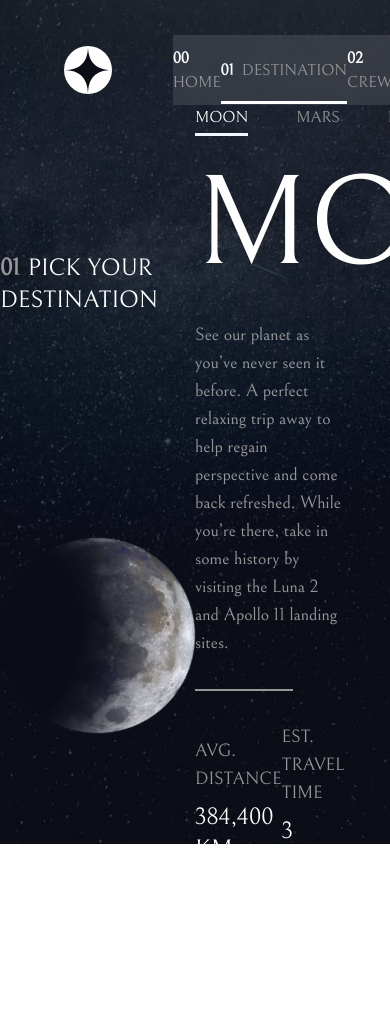
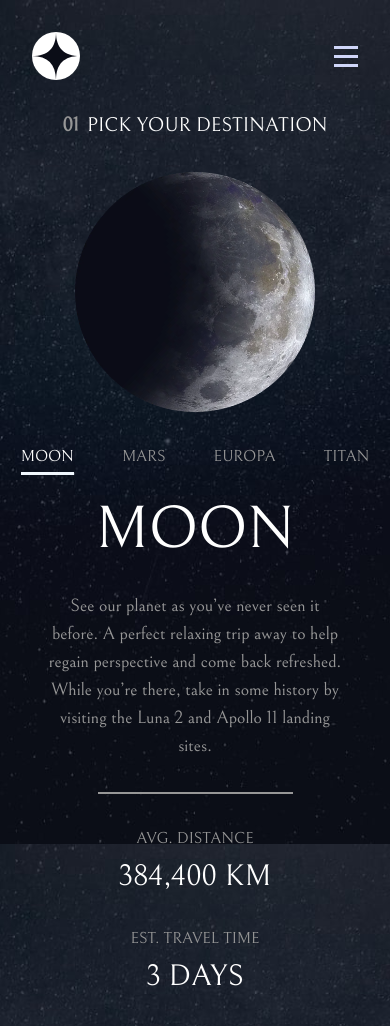
Before and after one commit to alisonnbarbosaa/space_tourism_multi-page_website, a React (Vite) app: page /destination_moon in a window 390 px wide. Before the commit the page ends 844 px from the top, so only its background shows below. Built offline with nearby package versions, Linux system fonts and the light colour scheme.

Commit message:
versão mobile do home e destination

```diff
--- a/src/App.jsx
+++ b/src/App.jsx
@@ -33,15 +33,15 @@ function AppContent() {
   useEffect(() => {
     // verifica qual é a página atual e muda a imagem do fundo de forma dinâmica
     if (location.pathname.startsWith("/destination")) {
-      setBg("bg-destination-desktop bg-cover bg-center"); // Cor para todas as páginas de destination
+      setBg("bg-destination bg-cover bg-center bg-fixed"); // Cor para todas as páginas de destination
     } else if (location.pathname.startsWith("/crew")) {
-      setBg("bg-crew-desktop bg-cover bg-center"); // Cor para todas as páginas de crew
+      setBg("bg-crew bg-cover bg-center"); // Cor para todas as páginas de crew
     } else if (location.pathname.startsWith("/technology")) {
-      setBg("bg-technology-desktop bg-cover bg-center"); // Cor para todas as páginas de technology
+      setBg("bg-technology bg-cover bg-center"); // Cor para todas as páginas de technology
     } else {
       switch (location.pathname) {
         case "/":
-          setBg("bg-home-desktop bg-cover bg-center"); // Cor para a página inicial
+          setBg("bg-home bg-cover bg-center"); // Cor para a página inicial
           break;
         default:
           setBg("bg-white"); // Cor padrão para rotas não previstas
@@ -50,7 +50,7 @@ function AppContent() {
   }, [location.pathname]);
 
   return (
-    <div className={`h-full ${bg}`}>
+    <div className={`h-full max-sm:h-min ${bg}`}>
       <Header />
       <div className="h-5/6">
         <Routes>
@@ -70,7 +70,10 @@ function AppContent() {
           <Route path="/crew_specialist" element={<Crew_specialist />} />
 
           {/* sistema de navegação das páginas do Technology */}
-          <Route path="/technology_spaceport" element={<Technology_spaceport />}/>
+          <Route
+            path="/technology_spaceport"
+            element={<Technology_spaceport />}
+          />
           <Route path="/technology_capsule" element={<Technology_capsule />} />
         </Routes>
       </div>
--- a/src/components/layout/ContainerDestination.jsx
+++ b/src/components/layout/ContainerDestination.jsx
@@ -10,26 +10,26 @@ export default function ContainerDestination({
   spanP2,
 }) {
   return (
-    <section className="flex justify-around h-full w-full">
-      <div className="w-1/2 flex flex-col justify-around items-center">
-        <h2 className="uppercase text-2xl text-white">
+    <section className="flex justify-around h-full w-full max-sm:flex-col max-sm:items-center max-sm:gap-8 max-sm:py-8">
+      <div className="w-1/2 max-sm:w-full flex flex-col justify-around items-center max-sm:gap-8">
+        <h2 className="uppercase text-xl text-white">
           <span className="text-[#979797] font-bold pr-2">01</span>
           Pick your destination
         </h2>
-        <img src={img} alt="" className="rotatePlanet"/>
+        <img src={img} alt="" className="rotatePlanet max-sm:w-60"/>
       </div>
-      <div className="w-1/2 flex flex-col justify-center gap-8">
+      <div className="w-1/2 max-sm:w-full flex flex-col justify-center gap-8 max-sm:items-center">
         <NavBarDestination />
-        <h1 className="text-9xl text-white uppercase">{h1}</h1>
-        <p className="text-[#979797] text-lg w-3/4">{description}</p>
-        <div className="flex justify-between items-center w-1/2 text-[#979797] text-lg uppercase pt-8 border-solid border-t-2 border-[#979797]">
-          <p className="flex flex-col gap-2">
+        <h1 className="text-9xl text-white uppercase max-sm:text-6xl">{h1}</h1>
+        <p className="text-[#979797] text-lg w-3/4 max-sm:text-center">{description}</p>
+        <div className="flex justify-between items-center w-1/2 text-[#979797] text-lg uppercase pt-8 border-solid border-t-2 border-[#979797] max-sm:flex-col max-sm:gap-8 max-sm:text-base">
+          <p className="flex flex-col gap-2 max-sm:text-center">
             {p1}
-            <span className="text-white text-2xl">{spanP1}</span>
+            <span className="text-white text-3xl">{spanP1}</span>
           </p>
-          <p className="flex flex-col gap-2">
+          <p className="flex flex-col gap-2 max-sm:text-center">
             {p2}
-            <span className="text-white text-2xl">{spanP2}</span>
+            <span className="text-white text-3xl">{spanP2}</span>
           </p>
         </div>
       </div>
--- a/src/components/layout/Header.jsx
+++ b/src/components/layout/Header.jsx
@@ -1,13 +1,15 @@
 import { NavLink, Link } from "react-router";
 import logo from "../../assets/shared/logo.svg";
+import menu from "../../assets/shared/icon-hamburger.svg"
 
 export default function Header() {
   return (
-    <header className="h-1/6 flex justify-between items-center pl-16">
+    <header className="h-1/6 flex justify-between items-center min-[640px]:pl-12 max-sm:px-8 max-sm:pt-8">
       <Link to="/">
         <img src={logo} alt="logo" />
       </Link>
-      <nav className="backdrop-blur bg-[#ffffff1d] w-2/3 h-1/2 flex items-center">
+      <img src={menu} alt="" className="hidden max-sm:block"/>
+      <nav className="backdrop-blur bg-[#ffffff1d] w-2/3 h-1/2 flex items-center max-sm:hidden">
         <ul className="w-full flex items-center justify-evenly uppercase">
           <li>
             <NavLink
--- a/src/components/pages/Home.jsx
+++ b/src/components/pages/Home.jsx
@@ -2,22 +2,22 @@ import { Link } from "react-router";
 
 export default function Home() {
   return (
-    <section className="flex justify-around h-full w-full">
-      <div className="w-1/3 flex flex-col justify-center items-start gap-8">
+    <section className="flex justify-around h-full w-full max-sm:flex-col max-sm:items-center max-sm:h-screen">
+      <div className="w-1/3 max-sm:h-1/2 flex flex-col justify-center items-start gap-8 max-sm:w-3/4 max-sm:items-center">
         <h2 className="text-[#979797] uppercase text-xl">
           So, you want to travel to
         </h2>
-        <h1 className="text-white uppercase text-9xl">Space</h1>{" "}
-        <p className="text-[#979797] text-lg">
+        <h1 className="text-white uppercase text-9xl max-sm:text-6xl">Space</h1>{" "}
+        <p className="text-[#979797] text-lg max-sm:text-center">
           Let’s face it; if you want to go to space, you might as well genuinely
           go to outer space and not hover kind of on the edge of it. Well sit
           back, and relax because we’ll give you a truly out of this world
           experience!
         </p>
       </div>
-      <div className="w-1/3 flex flex-col justify-center items-center">
+      <div className="w-1/3 max-sm:h-1/2 flex flex-col justify-center items-center max-sm:w-full">
         <Link to="destination_moon">
-          <button className="uppercase text-2xl w-56 h-56 rounded-full bg-white hover:w-60 hover:h-60 duration-200">
+          <button className="uppercase text-2xl w-56 h-56 rounded-full bg-white hover:w-60 hover:h-60 duration-200 max-sm:w-40 max-sm:h-40 max-sm:hover:w-44 max-sm:hover:h-44">
             Explore
           </button>
         </Link>
--- a/src/index.css
+++ b/src/index.css
@@ -10,21 +10,39 @@
 html,
 body,
 #root {
-  height: 100%;
+  height: 100vh;
   font-family: Bellefair, sans-serif;
-  overflow: hidden;
 }
 
-.bg-home-desktop {
+@media (min-width: 640px) {
+  html,
+  body,
+  #root {
+    overflow: hidden;
+  }
+}
+
+.bg-home {
   background-image: url("assets/home/background-home-desktop.jpg");
 }
-.bg-destination-desktop {
+@media (max-width: 1024px) {
+  .bg-home {
+    background-image: url("assets/home/background-home-tablet.jpg");
+  }
+}
+@media (max-width: 640px) {
+  .bg-home {
+    background-image: url("assets/home/background-home-mobile.jpg");
+  }
+}
+
+.bg-destination {
   background-image: url("assets/destination/background-destination-desktop.jpg");
 }
-.bg-crew-desktop {
+.bg-crew {
   background-image: url("assets/crew/background-crew-desktop.jpg");
 }
-.bg-technology-desktop {
+.bg-technology {
   background-image: url("assets/technology/background-technology-desktop.jpg");
 }
 
@@ -89,14 +107,14 @@ body,
   font-weight: bold;
 }
 
-.rotatePlanet{
+.rotatePlanet {
   animation: rotatePlanet 15s linear infinite;
 }
 @keyframes rotatePlanet {
-  from{
+  from {
     transform: rotate(0deg);
   }
-  to{
+  to {
     transform: rotate(360deg);
   }
 }
```
